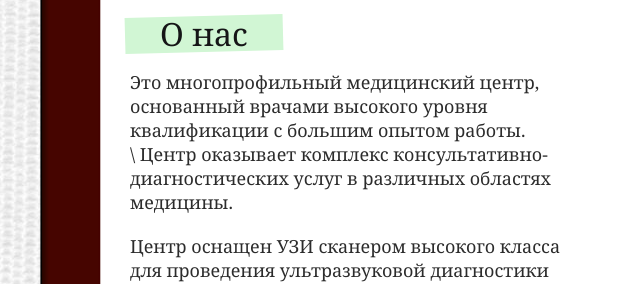
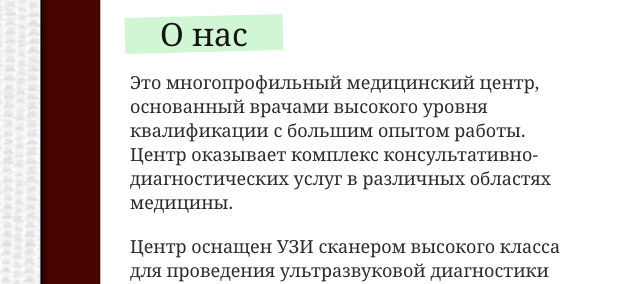
Before and after one commit to vashdoc/vashdoc.github.io, a plain HTML site: page index.html in a window 1280 px wide. Shown: the part 334-618 px from the top of the page, 130-770 px from the left. Drawn offline with Linux system fonts and the light colour scheme.

Commit message:
Исправления

```diff
--- a/index.html
+++ b/index.html
@@ -60,7 +60,7 @@
         </div>
         <div class="article about">
           <h2><span>О нас</span></h2>
-          <p>Это многопрофильный медицинский центр, основанный врачами высокого уровня квалификации с большим опытом работы.<br>\
+          <p>Это многопрофильный медицинский центр, основанный врачами высокого уровня квалификации с большим опытом работы.<br>
 		  Центр оказывает комплекс консультативно-диагностических услуг в различных областях медицины.</p>
           <p>Центр оснащен УЗИ сканером высокого класса для проведения ультразвуковой диагностики сердца,
 		  внутренних органов, женской половой сферы (и при беременности), УЗИ сосудов шеи,
```
